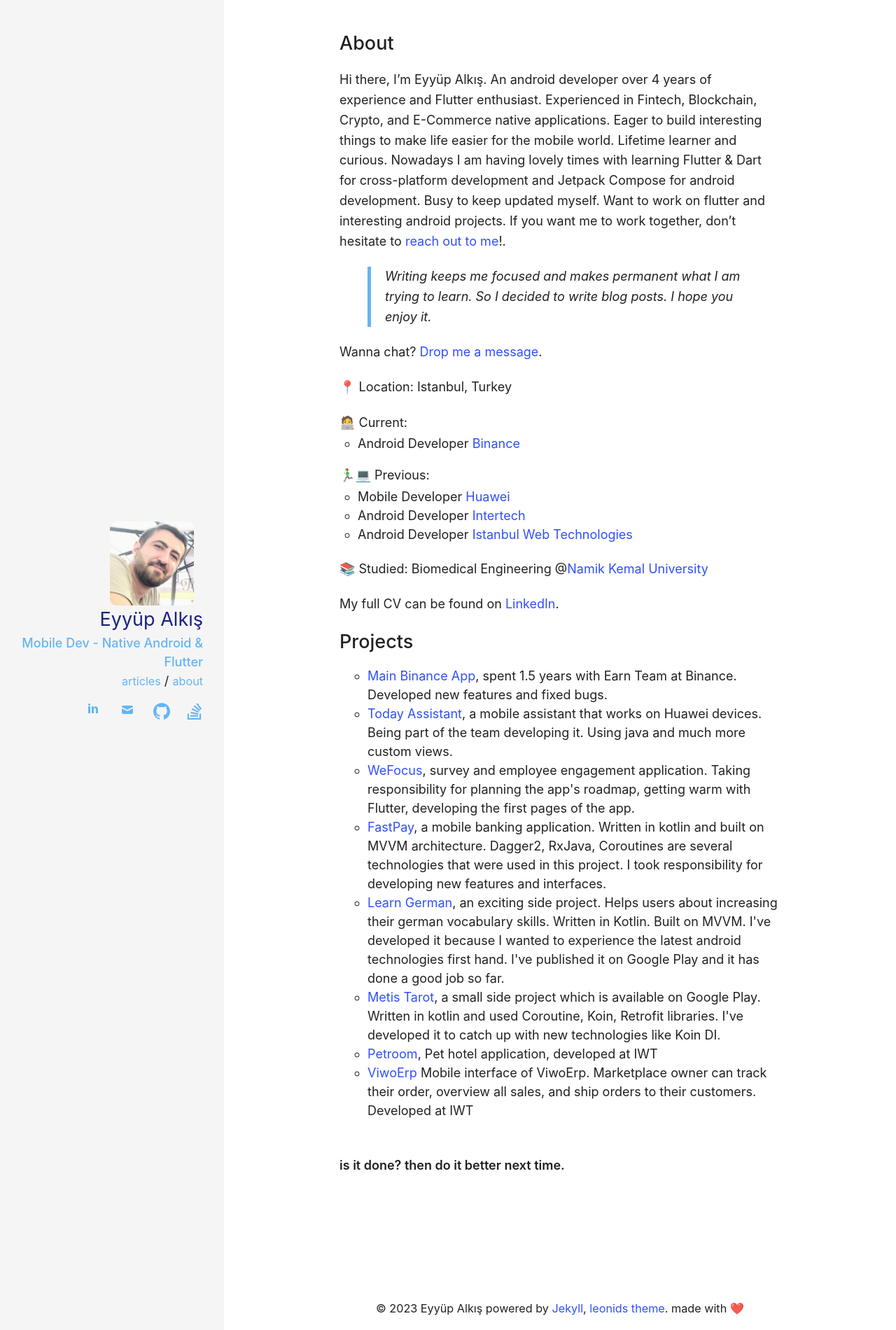
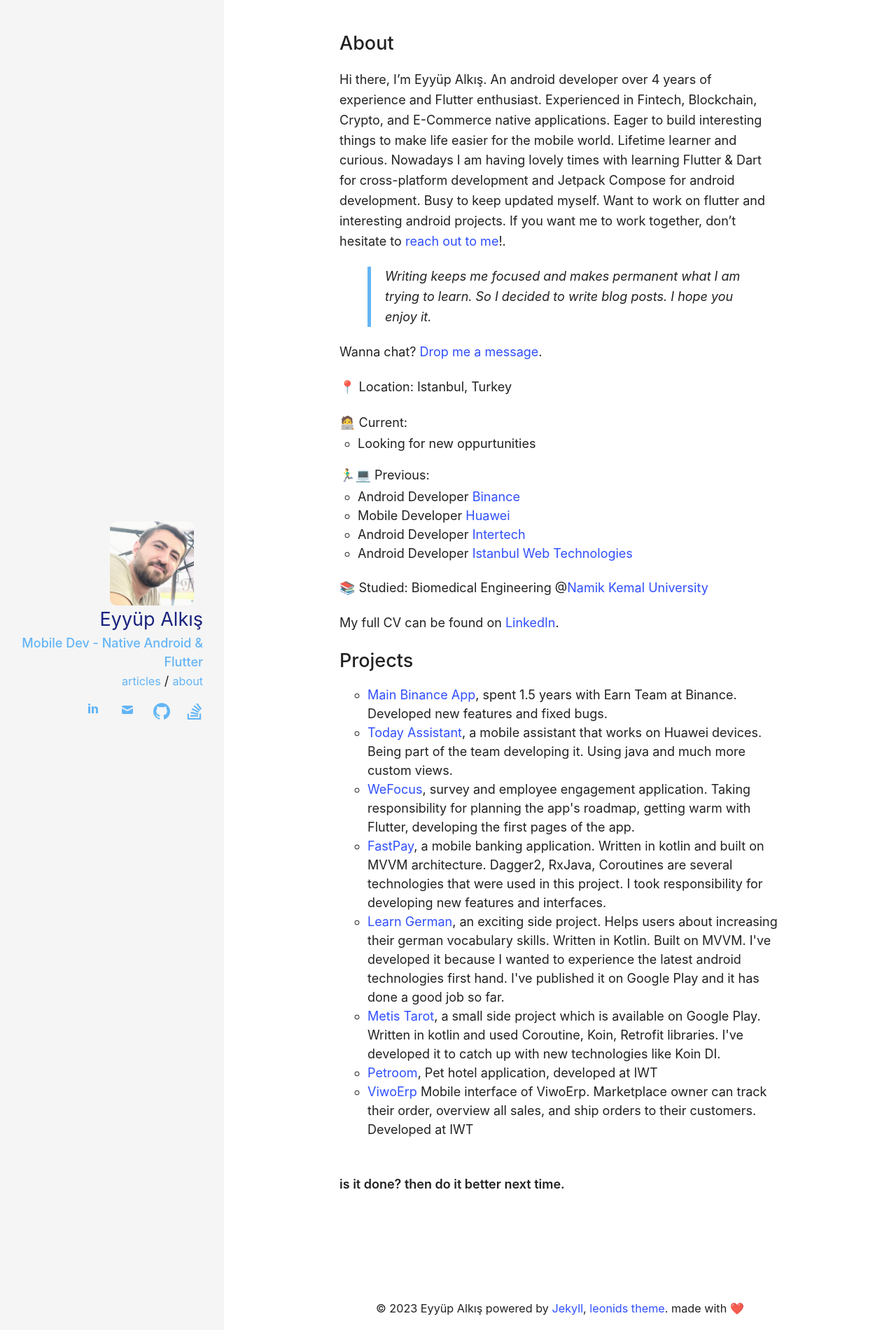
Before and after one commit to EyyupAlkis/About, a Jekyll site: the page built from about.md, in a window 1280 px wide. Shown: the whole page at 70% size. Built offline with Jekyll 4.4.1, drawn with Linux system fonts in a browser that asks for light colours.

Commit message:
Job change update

```diff
--- a/about.md
+++ b/about.md
@@ -15,13 +15,14 @@
 <section>
 🧑‍💻 Current:
   <ul style="margin-top: 0.2em; list-style-type: circle; padding-inline-start: 26px;">
-    <li>Android Developer <a href="https://www.binance.com/en/earn">Binance</a></li>
+    <li>Looking for new oppurtunities</li>
   </ul>
 </section>
 
 <section>
 🏃‍♂️💻 Previous:
   <ul style="margin-top: 0.2em; list-style-type: circle; padding-inline-start: 26px;">
+    <li>Android Developer <a href="https://www.binance.com/en/earn/">Binance</a></li>
     <li>Mobile Developer <a href="https://www.huawei.com/tr/">Huawei</a></li>
     <li>Android Developer <a href="https://www.intertech.com.tr">Intertech</a></li>
     <li>Android Developer <a href="https://www.iwt.com.tr/">Istanbul Web Technologies</a></li>
```
